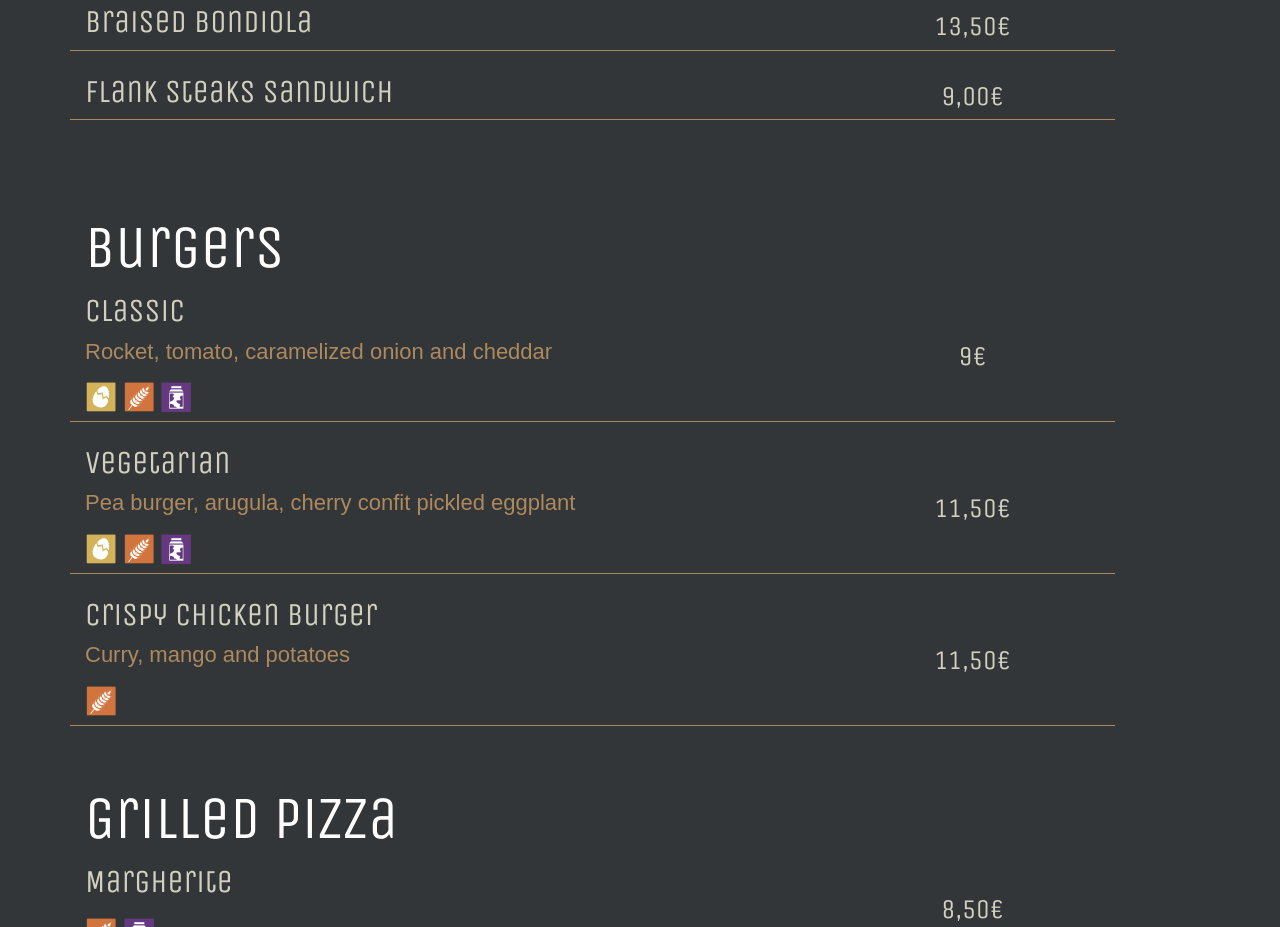
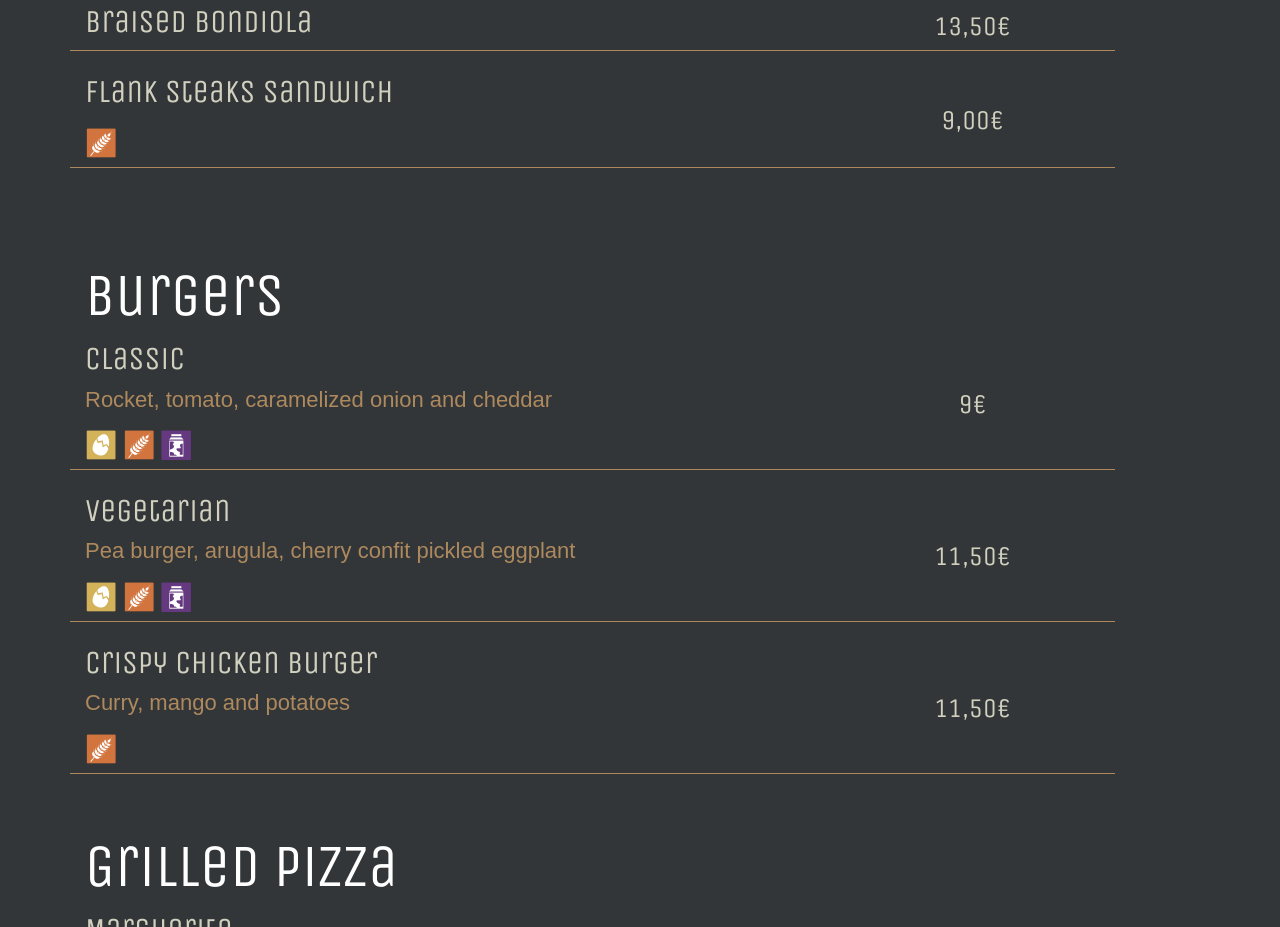
Before and after one commit to ibizaservices/pucara, a website: page menu_en.html in a window 1280 px wide. Shown: the part 7638-8565 px from the top of the page. Drawn offline with nearby package versions, Linux system fonts and the light colour scheme.

Commit message:
Add files via upload

```diff
--- a/menu_en.html
+++ b/menu_en.html
@@ -839,6 +839,7 @@ Ecological and Biodynamic</h3>
  <div class="row">
       <div class="col-8">
            <h2>Flank steaks sandwich</h2>
+           <img class=""  data-bs-toggle="tooltip" data-bs-placement="top" title="It contains gluten" src="img/ico_gluten.png" alt="">
       </div>
       <div class="col-3 text-center justify-content-center align-self-center">
            <div class="precio">9,00€ </div>
```
Also changed, not shown: index.html (+1 -0 lines).
